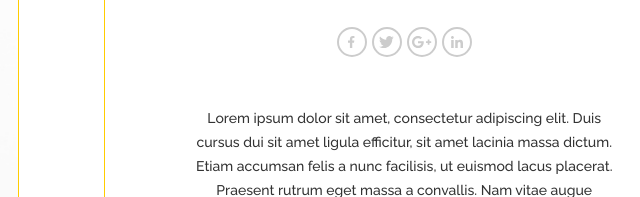
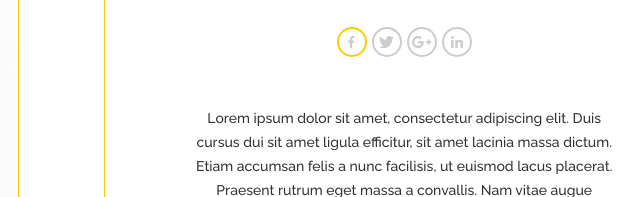
Before and after one commit to MaximOvch/our-team-landing, a plain HTML site: page index.html in a window 1280 px wide. In both pictures the pointer is over the link 887 px from the left and 554 px from the top of the page. Shown: the part 513-710 px from the top of the page, 536-1176 px from the left. Drawn offline with nearby package versions, Linux system fonts and the light colour scheme.

Commit message:
add-links-border-hover

```diff
--- a/style.css
+++ b/style.css
@@ -192,7 +192,9 @@
     height: 30px;
     border: 2px solid #CCCCCC;
     border-radius: 50%;
-
+}
+.social-links li a:hover {
+    border-color: #FFCC00;
 }
 
 h2 {
```
